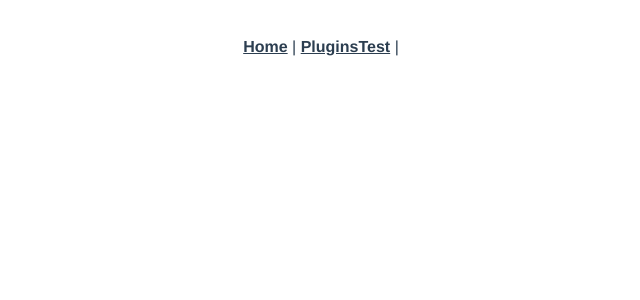
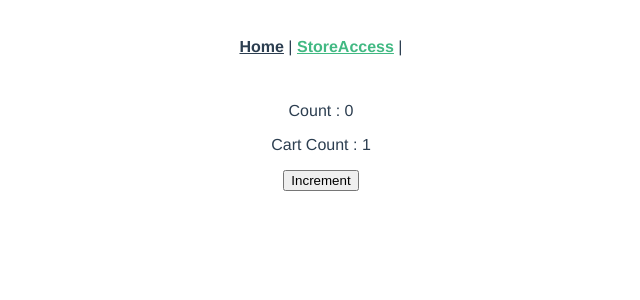
Before and after one commit to Jason-web1988/vue-project, a Vue app: page /storeaccess in a window 1280 px wide. Shown: the top 300 px of the page, without its empty margins (319-959 px from the left). Built offline with nearby package versions, Linux system fonts and the light colour scheme.

Commit message:
2022-12-20 17:30

```diff
--- a/package.json
+++ b/package.json
@@ -8,9 +8,11 @@
     "lint": "vue-cli-service lint"
   },
   "dependencies": {
+    "axios": "^1.2.1",
     "core-js": "^3.8.3",
     "vue": "^3.2.13",
-    "vue-router": "^4.0.3"
+    "vue-router": "^4.0.3",
+    "vuex": "^4.0.2"
   },
   "devDependencies": {
     "@babel/core": "^7.12.16",
--- a/src/App.vue
+++ b/src/App.vue
@@ -42,7 +42,8 @@
     <!-- <router-link to="/compositionAPIProvide">CompositionAPIProvide</router-link> | -->
     <!-- <router-link to="/mixinsapi">MixinsAPI</router-link> | -->
     <!-- <router-link to="/customdirective">CustomDirective</router-link> | -->
-    <router-link to="/pluginstest">PluginsTest</router-link> |
+    <!-- <router-link to="/pluginstest">PluginsTest</router-link> | -->
+    <router-link to="/storeaccess">StoreAccess</router-link> |
   </nav>
   <router-view/>
 </template>
--- a/src/main.js
+++ b/src/main.js
@@ -3,6 +3,7 @@ import App from './App.vue'
 import router from './router'
 import mixins from './mixins'
 import i18nPlugin from './plugins/i18n'     //i18n 플러그인 추가
+import store from './store.js'
 const i18nStrings = {
     en:{
         hi : 'Hello'
@@ -18,6 +19,7 @@ app.directive('focus', {
         el.focus()
     }
 })
+app.use(store)
 app.use(i18nPlugin, i18nStrings)        //i18n 플러그인에 다국어 번역 데이터를 파라미터로 전달
 app.use(router)
 app.mixin(mixins);
--- a/src/mixins.js
+++ b/src/mixins.js
@@ -1,4 +1,4 @@
-import axios from "axios";
+import axios from 'axios';
 
 export default {
     methods :{
@@ -13,3 +13,6 @@ export default {
         }
     }
 }
+axios.defaults.baseURL = 'http://localhost:3000';       //서버주소
+axios.defaults.headers.post['Content-Type'] = 'application/json;charset=utf-8';
+axios.defaults.headers.post['Access-Control-Allow-Origin'] = '*'
--- a/src/router/index.js
+++ b/src/router/index.js
@@ -45,6 +45,7 @@ import CompositionAPIProvide from '../views/CompositionAPIProvide.vue'
 import MixinsAPI from '../views/MixinsAPI.vue'
 import CustomDirective from '../views/CustomDirective.vue'
 import PluginsTest from '../views/PluginsTest.vue'
+import StoreAccess from '../views/StoreAccess.vue'
 
 const routes = [
 {
@@ -268,7 +269,13 @@ const routes = [
   path : '/pluginstest',
   name : PluginsTest,
   component : PluginsTest
+},
+{
+  path : '/storeaccess',
+  name : StoreAccess,
+  component : StoreAccess
 }
+
 
 
 
--- /dev/null
+++ b/src/store.js
@@ -0,0 +1,32 @@
+import{createStore} from 'vuex'
+
+const store = createStore({
+    state() {
+        return {
+            count:0,
+            cart:[{
+                product_id : 1,
+                product_name : '아이폰 거치대',
+                category : "A"
+            }]
+        }
+    },
+    getters : {
+        cartCount : (state) =>{
+            return state.cart.length;
+        }
+    },
+    mutations : {
+        increment(state){
+            state.count++
+        }
+    },
+    actions:{
+        increment(context){
+            //비동기 처리 로직 수행 가능
+            context.commit('increment')
+        }
+    }
+});
+
+export default store;
--- /dev/null
+++ b/src/views/StoreAccess.vue
@@ -0,0 +1,24 @@
+<template>
+  <div>
+    <p>Count : {{count}}</p>
+    <p>Cart Count : {{cartCount}}</p>
+    <button type="button" @click="increment">Increment</button>
+    </div>
+</template>
+<script>
+export default {
+    computed :{
+        count(){
+            return this.$store.state.count;
+        },
+        cartCount(){
+            return this.$store.getters.cartCount;
+        }
+    },
+    methods : {
+        increment(){
+            this.$store.commit('increment');
+        }
+    }
+}
+</script>
--- a/vue.config.js
+++ b/vue.config.js
@@ -1,11 +1,27 @@
 //import (/* webpackPrefetch : true */ './views/AboutView.vue');
 
-const { defineConfig } = require('@vue/cli-service')
-module.exports ={
-  chainWebpack : config =>{
-    config.plugins.delete('prefetch');  //prefetch 삭제
-  }
-}
+// const { defineConfig } = require('@vue/cli-service')
+// module.exports ={
+//   chainWebpack : config =>{
+//     config.plugins.delete('prefetch');  //prefetch 삭제
+//   }
+// }
+
 //defineConfig({
 //  transpileDependencies: true
 //})
+
+
+const target = 'http://127.0.0.1:3000';   //proxy 요청을 보낼 서버주소
+module.exports = {
+  devServer : {
+    port:8081,
+    proxy:{
+      //proxy 요청을 보낼 api 시작 부분
+      '^/api':{
+        target,
+        changeOrigin:true
+      }
+    }
+  }
+}
```
Also changed, not shown: 1 other file (tests, documents, lock files or other folders).
